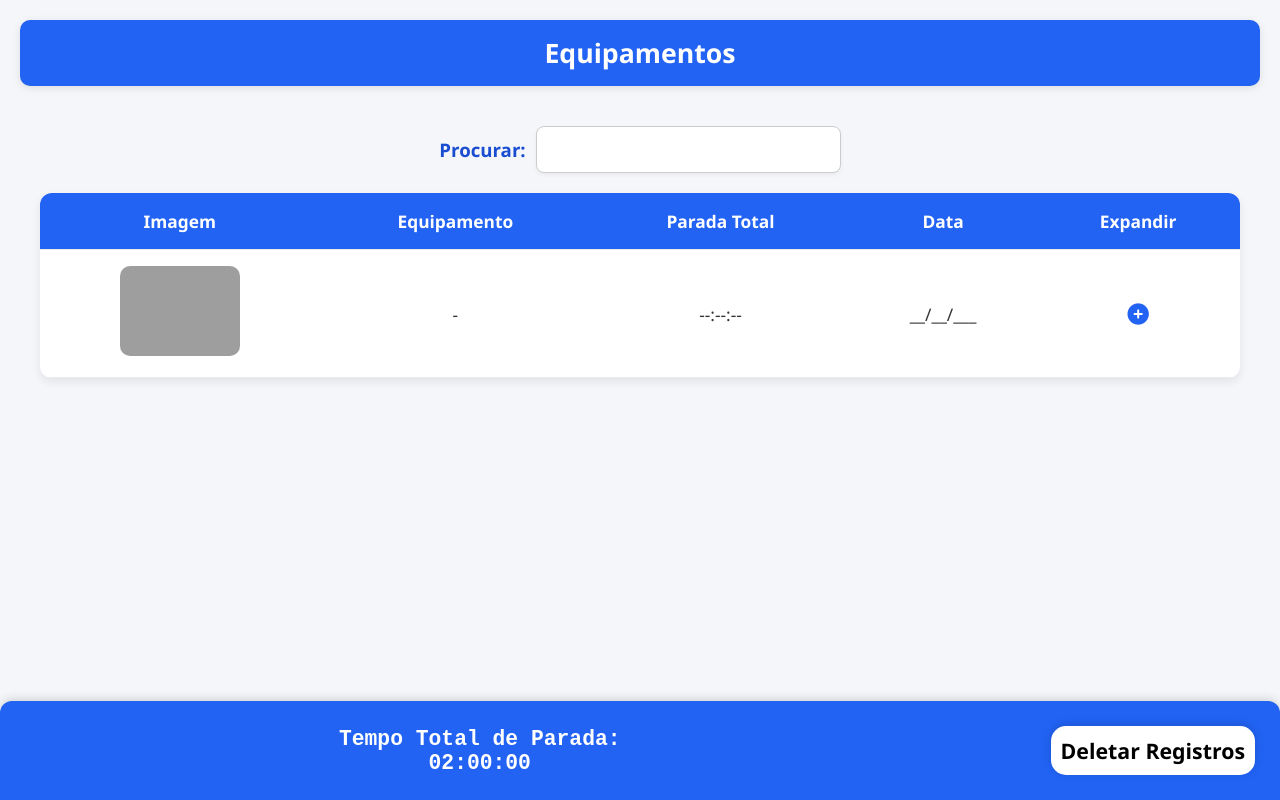
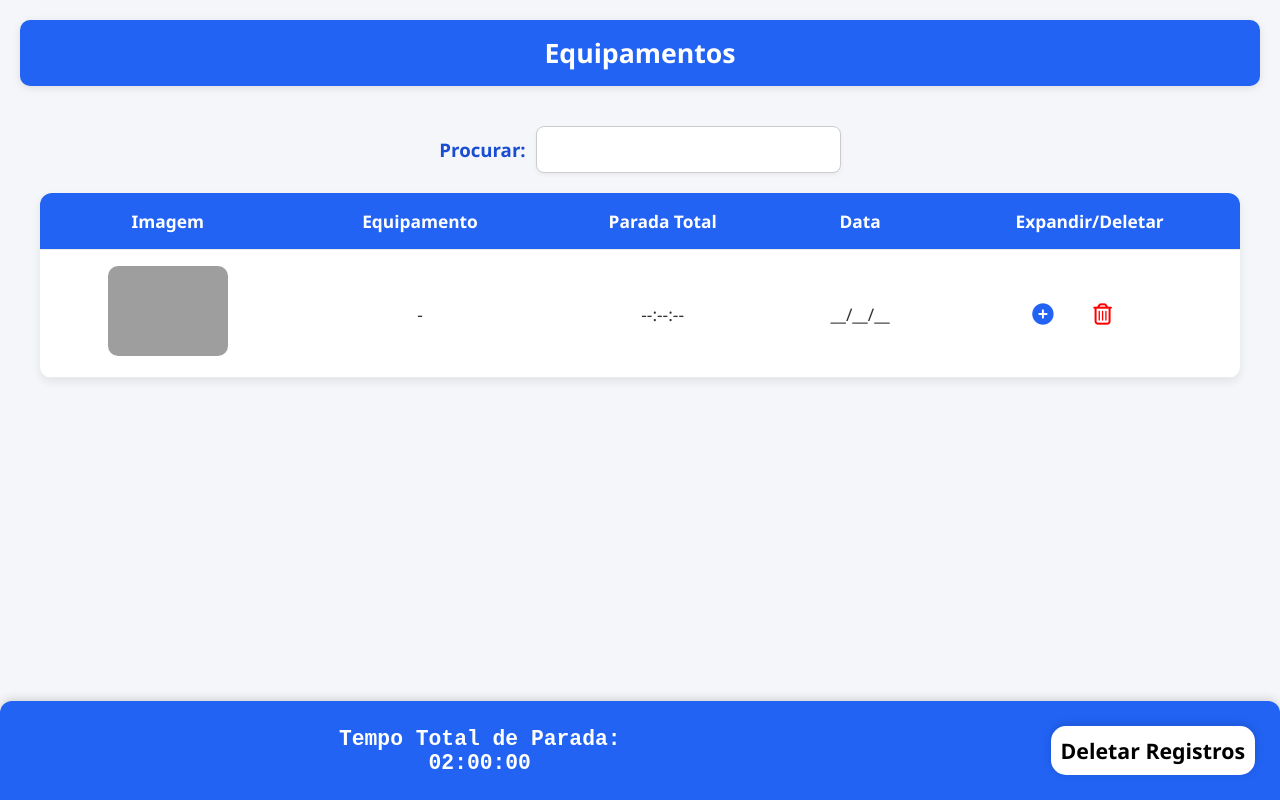
Before and after one commit to BrendoWise2/MaquinaParada, a plain HTML site: page celula.html in a window 1280 px wide. Drawn offline with Linux system fonts and the light colour scheme; no server answers; grey boxes are pictures that could not be loaded.

Commit message:
Delete Button

```diff
--- a/celula.html
+++ b/celula.html
@@ -28,7 +28,7 @@
                         <th class="products-header__cell">Equipamento</th>
                         <th class="products-header__cell">Parada Total</th>
                         <th class="products-header__cell">Data</th>
-                        <th class="products-header__cell">Expandir</th>
+                        <th class="products-header__cell">Expandir/Deletar</th>
                         <div class="search"><label>Procurar: </label><input id="search-celula" type="text"></div>
                     </tr>
                 </thead>
@@ -43,9 +43,13 @@
                         </td>
                         <td class="products-header__cell"> - </td>
                         <td class="products-header__cell">--:--:--</td>
-                        <td class="products-header__cell">__/__/___</td>
+                        <td class="products-header__cell">__/__/__</td>
                         <td class="products-header__cell"><button class="expand-btn"><i
-                                    class="fa-solid fa-circle-plus"></i></button></td>
+                                    class="fa-solid fa-circle-plus"></i></button>
+                            <button class="expand-btn"><i class="fa-regular fa-trash-can"
+                                    style="color: #ff0000;"></i></button>
+                        </td>
+
 
                     </tr>
                     <tr class="linha hidden">
--- a/celulaSearch.js
+++ b/celulaSearch.js
@@ -43,9 +43,11 @@ document.addEventListener('DOMContentLoaded', function () {
                     <td class="products-header__cell">${celula.celulaSelecionada} ${celula.complementoEquipamento}</td>
                     <td class="products-header__cell">${celula.totalTime}</td>
                     <td class="products-header__cell">${celula.startDate}</td>
-                    <td class="products-header__cell">
-                        <button class="expand-btn"><i class="fa-solid fa-circle-plus"></i></button>
-                    </td>
+                    <td class="products-header__cell"><button class="expand-btn"><i
+                                    class="fa-solid fa-circle-plus"></i></button>
+                            <button class="expand-btn"><i class="fa-regular fa-trash-can"
+                                    style="color: #ff0000;"></i></button>
+                        </td>
 
                 `;
 
--- a/styleCelula.css
+++ b/styleCelula.css
@@ -114,6 +114,10 @@ button {
     cursor: pointer;
     font-size: 16pt;
     transition: 0.3s ease;
+}
+
+.products-header__cell button {
+    margin-right: 35px;
 }
 
 td:last-child button {
```
